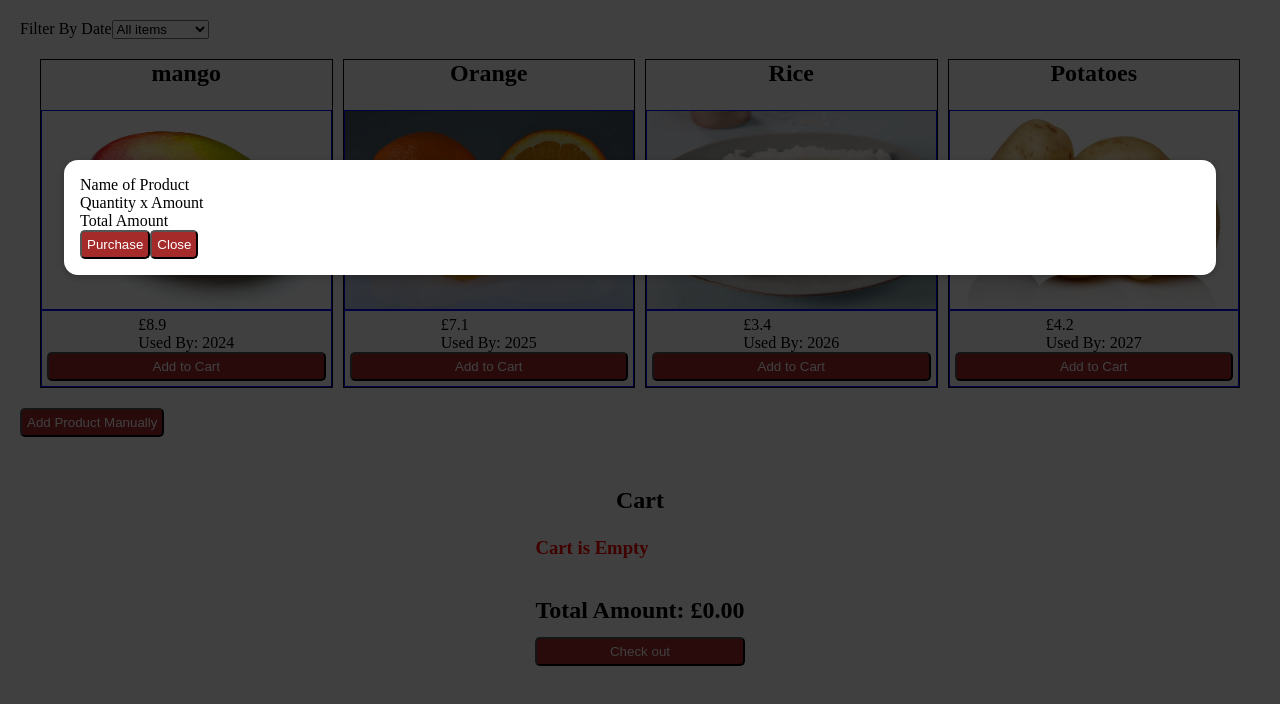
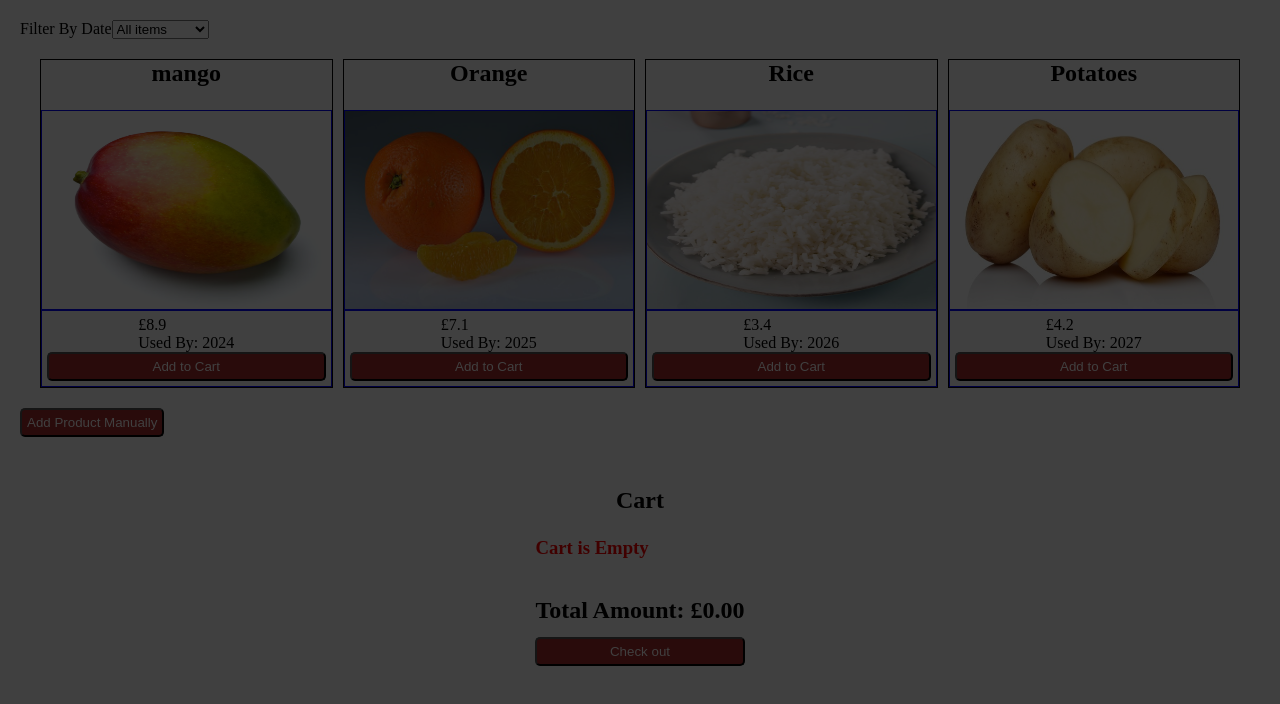
Before and after one commit to elvisonob/Front-End-Shopping-App, a React (Create React App) app: page / in a window 1280 px wide. Both pictures are taken after a click on the button "Check out". Shown: the top 704 px of the page. Built offline with nearby package versions, Linux system fonts and the light colour scheme.

Commit message:
moving to checkout

```diff
--- a/src/components/App.js
+++ b/src/components/App.js
@@ -76,7 +76,7 @@ const App = () => {
     <div>
       {showModal &&
         ReactDOM.createPortal(
-          <Modal notShowModal={onCloseModal} />,
+          <Modal cartItems={cartItems} notShowModal={onCloseModal} />,
           portalElement
         )}
       <AvailableItems onAddItem={onAddItem} />
--- a/src/components/Cart.js
+++ b/src/components/Cart.js
@@ -1,5 +1,6 @@
 import React, { useState } from 'react';
 import classes from './Cart.module.css';
+import Modal from './Modal';
 
 const Cart = (props) => {
   const { cartItems, onAddItem, onRemoveItem } = props;
--- a/src/components/Modal.js
+++ b/src/components/Modal.js
@@ -1,15 +1,28 @@
+import React, { useState } from 'react';
 import classes from './Modal.module.css';
 
 const Modal = (props) => {
+  const { notShowModal, cartItems } = props;
+
+  // const totalAmount = cartItems.reduce(
+  //   (acc, curr) => acc + curr.price * curr.qty,
+  //   0
+  // );
+
   return (
     <div className={classes.backDrop}>
-      <div className={classes.modal}>
-        <div>Name of Product</div>
-        <div>Quantity x Amount</div>
-        <div>Total Amount</div>
-        <button>Purchase</button>
-        <button onClick={props.notShowModal}>Close</button>
-      </div>
+      {cartItems.map((items) => (
+        <div className={classes.modal} key={items.id}>
+          <div>{items.name}</div>
+          <div>
+            {items.qty} x {items.price}
+          </div>
+
+          {/* <div>£{totalAmount.toFixed(2)}</div> */}
+          <button>Purchase</button>
+          <button onClick={notShowModal}>Close</button>
+        </div>
+      ))}
     </div>
   );
 };
```
